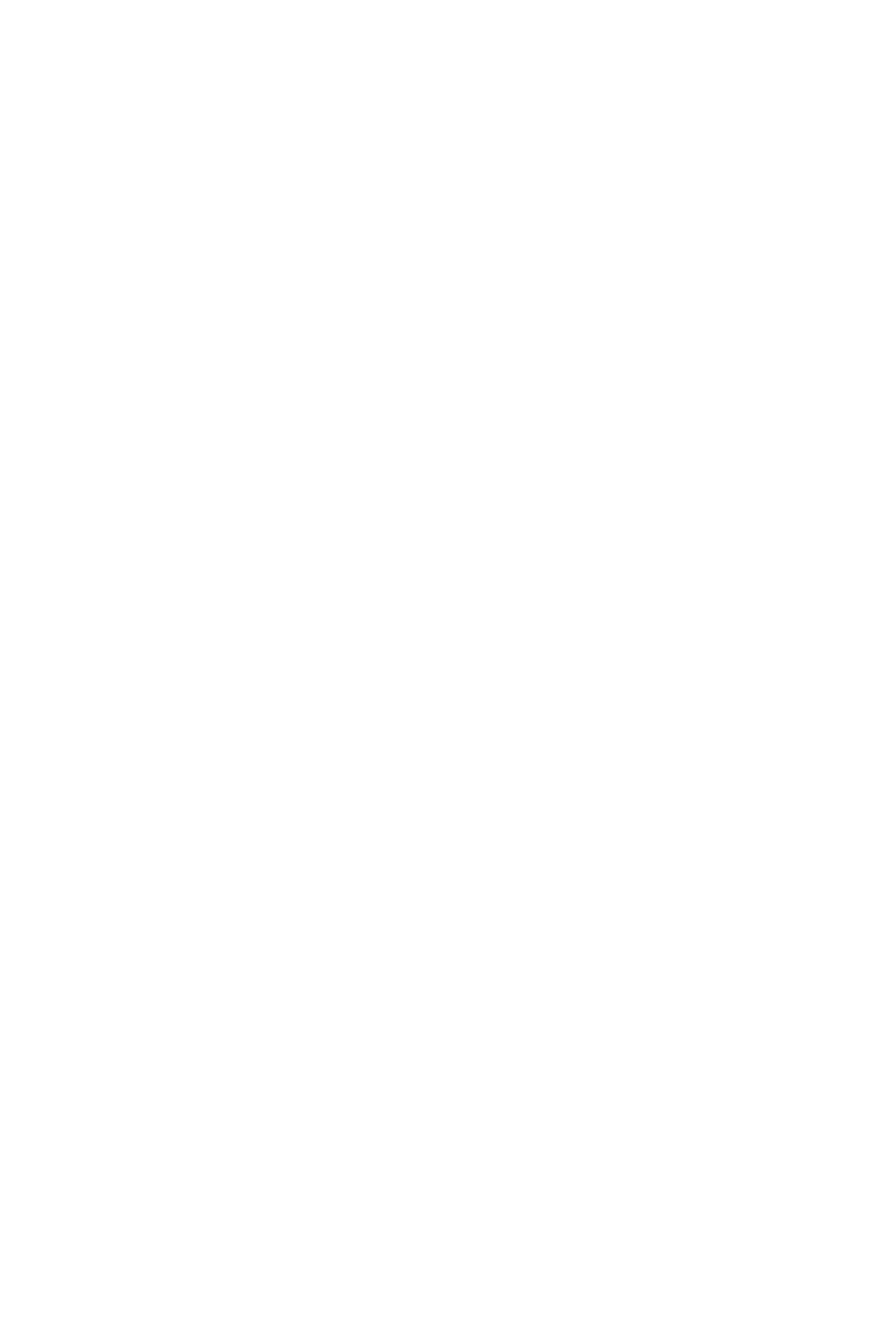
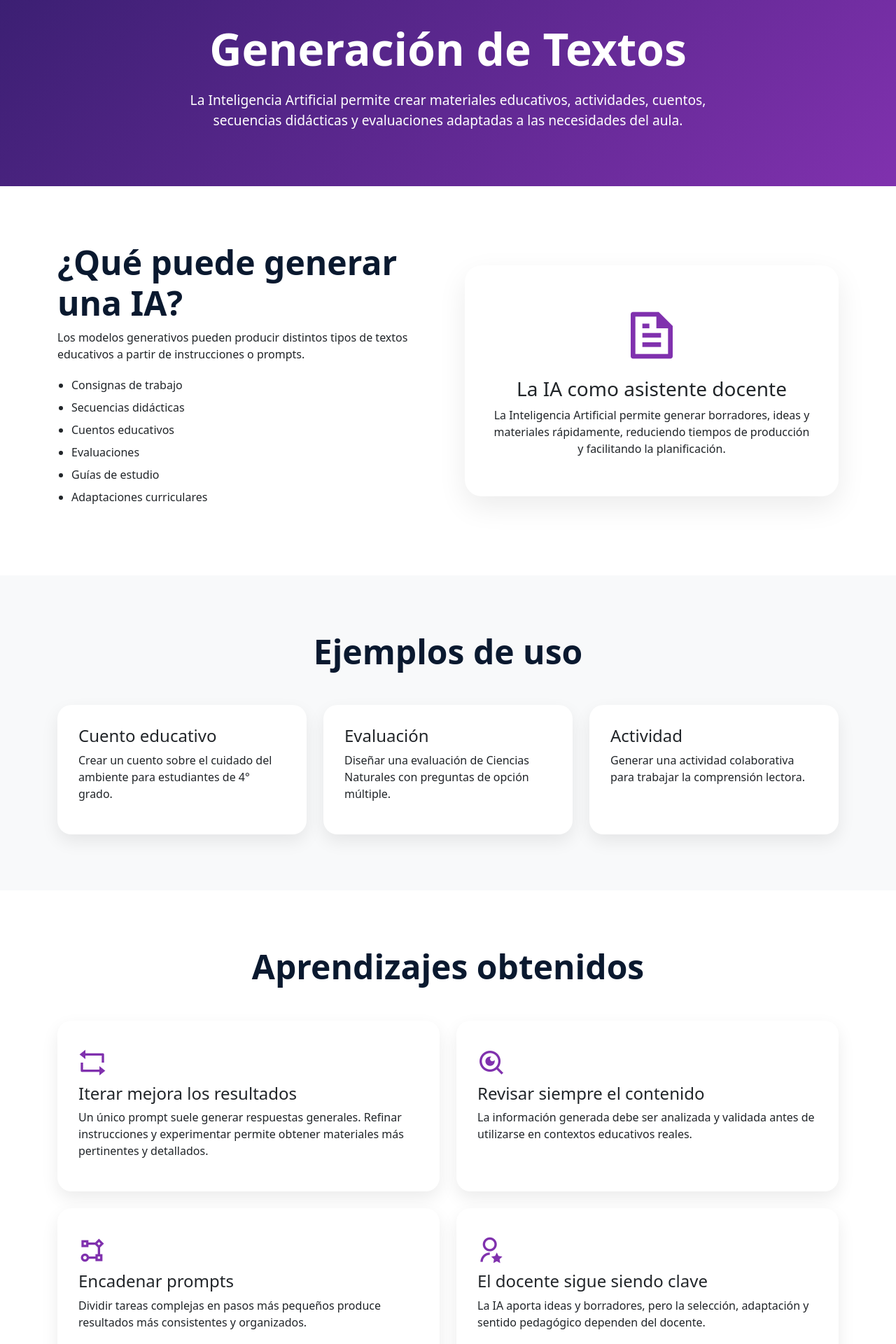
Before and after one commit to MoomieMay/grdiag, a React (Vite) app: page /textos in a window 1280 px wide. Before the commit this address had no page. Shown: the part 200-2120 px from the top of the page at 70% size. Before the commit the page ends 800 px from the top, so only its background shows below. Built offline with nearby package versions, Linux system fonts and the light colour scheme.

Commit message:
feat: add Textos page with educational content and styling

```diff
--- a/src/App.css
+++ b/src/App.css
@@ -291,3 +291,84 @@ a{
     margin:0;
     line-height:1.8;
 }
+
+/** TEXTOS **/
+.page-header{
+    padding:120px 0 80px;
+    background:linear-gradient(
+        135deg,
+        var(--violet),
+        var(--purple)
+    );
+    color:white;
+    text-align:center;
+}
+
+.page-header h1{
+    font-size:4rem;
+    font-weight:700;
+    margin:20px 0;
+}
+
+.page-header p{
+    max-width:800px;
+    margin:auto;
+    font-size:1.2rem;
+}
+
+.page-tag{
+    background:rgba(255,255,255,.2);
+    padding:10px 18px;
+    border-radius:50px;
+}
+
+.text-list{
+    padding-left:20px;
+    line-height:2;
+}
+
+.highlight-card{
+    background:white;
+    border-radius:24px;
+    padding:40px;
+    text-align:center;
+    box-shadow:0 15px 40px rgba(0,0,0,.08);
+}
+
+.highlight-card i{
+    font-size:5rem;
+    color:var(--purple);
+}
+
+.example-card{
+    background:white;
+    padding:30px;
+    border-radius:20px;
+    height:100%;
+    box-shadow:0 10px 25px rgba(0,0,0,.08);
+}
+
+.lesson-card{
+    background:white;
+    padding:30px;
+    border-radius:20px;
+    height:100%;
+    box-shadow:0 10px 25px rgba(0,0,0,.08);
+}
+
+.lesson-card i{
+    font-size:2.5rem;
+    color:var(--purple);
+    margin-bottom:15px;
+}
+
+.cta-textos{
+    padding:100px 0;
+    text-align:center;
+    background:linear-gradient(
+        135deg,
+        var(--purple),
+        var(--pink)
+    );
+    color:white;
+}
--- a/src/pages/Textos.jsx
+++ b/src/pages/Textos.jsx
@@ -1,9 +1,219 @@
-import React from 'react'
+import { Link } from "react-router-dom";
 
 function Textos() {
   return (
-    <div>Textos</div>
-  )
+    <>
+      <section className="page-header">
+        <div className="container">
+          <h1>
+            Generación de Textos
+          </h1>
+
+          <p>
+            La Inteligencia Artificial permite crear materiales educativos,
+            actividades, cuentos, secuencias didácticas y evaluaciones
+            adaptadas a las necesidades del aula.
+          </p>
+        </div>
+      </section>
+
+      <section className="section">
+        <div className="container">
+          <div className="row g-5 align-items-center">
+            <div className="col-lg-6">
+              <h2 className="section-title">
+                ¿Qué puede generar una IA?
+              </h2>
+
+              <p>
+                Los modelos generativos pueden producir distintos tipos
+                de textos educativos a partir de instrucciones o prompts.
+              </p>
+
+              <ul className="text-list">
+                <li>Consignas de trabajo</li>
+                <li>Secuencias didácticas</li>
+                <li>Cuentos educativos</li>
+                <li>Evaluaciones</li>
+                <li>Guías de estudio</li>
+                <li>Adaptaciones curriculares</li>
+              </ul>
+
+            </div>
+
+            <div className="col-lg-6">
+
+              <div className="highlight-card">
+                <i className="ri-file-text-line"></i>
+
+                <h3>
+                  La IA como asistente docente
+                </h3>
+
+                <p>
+                  La Inteligencia Artificial permite generar borradores,
+                  ideas y materiales rápidamente, reduciendo tiempos de
+                  producción y facilitando la planificación.
+                </p>
+              </div>
+
+            </div>
+
+          </div>
+
+        </div>
+      </section>
+
+      <section className="section bg-light">
+        <div className="container">
+
+          <div className="text-center mb-5">
+            <h2 className="section-title">
+              Ejemplos de uso
+            </h2>
+          </div>
+
+          <div className="row g-4">
+
+            <div className="col-lg-4">
+              <div className="example-card">
+
+                <h4>Cuento educativo</h4>
+
+                <p>
+                  Crear un cuento sobre el cuidado del ambiente para
+                  estudiantes de 4° grado.
+                </p>
+
+              </div>
+            </div>
+
+            <div className="col-lg-4">
+              <div className="example-card">
+
+                <h4>Evaluación</h4>
+
+                <p>
+                  Diseñar una evaluación de Ciencias Naturales con
+                  preguntas de opción múltiple.
+                </p>
+
+              </div>
+            </div>
+
+            <div className="col-lg-4">
+              <div className="example-card">
+
+                <h4>Actividad</h4>
+
+                <p>
+                  Generar una actividad colaborativa para trabajar la
+                  comprensión lectora.
+                </p>
+
+              </div>
+            </div>
+
+          </div>
+
+        </div>
+      </section>
+
+      <section className="section">
+        <div className="container">
+
+          <div className="text-center mb-5">
+
+            <h2 className="section-title">
+              Aprendizajes obtenidos
+            </h2>
+
+          </div>
+
+          <div className="row g-4">
+
+            <div className="col-md-6">
+              <div className="lesson-card">
+
+                <i className="ri-repeat-line"></i>
+
+                <h4>Iterar mejora los resultados</h4>
+
+                <p>
+                  Un único prompt suele generar respuestas generales.
+                  Refinar instrucciones y experimentar permite obtener
+                  materiales más pertinentes y detallados.
+                </p>
+
+              </div>
+            </div>
+
+            <div className="col-md-6">
+              <div className="lesson-card">
+
+                <i className="ri-search-eye-line"></i>
+
+                <h4>Revisar siempre el contenido</h4>
+
+                <p>
+                  La información generada debe ser analizada y validada
+                  antes de utilizarse en contextos educativos reales.
+                </p>
+
+              </div>
+            </div>
+
+            <div className="col-md-6">
+              <div className="lesson-card">
+
+                <i className="ri-flow-chart"></i>
+
+                <h4>Encadenar prompts</h4>
+
+                <p>
+                  Dividir tareas complejas en pasos más pequeños produce
+                  resultados más consistentes y organizados.
+                </p>
+
+              </div>
+            </div>
+
+            <div className="col-md-6">
+              <div className="lesson-card">
+
+                <i className="ri-user-star-line"></i>
+
+                <h4>El docente sigue siendo clave</h4>
+
+                <p>
+                  La IA aporta ideas y borradores, pero la selección,
+                  adaptación y sentido pedagógico dependen del docente.
+                </p>
+
+              </div>
+            </div>
+
+          </div>
+
+        </div>
+      </section>
+
+      <section className="cta-textos">
+        <div className="container text-center">
+
+          <h2>
+            La IA no reemplaza al docente
+          </h2>
+
+          <p>
+            Funciona como una herramienta de apoyo para potenciar la
+            creatividad, optimizar tiempos y ampliar posibilidades.
+          </p>
+
+        </div>
+      </section>
+    </>
+  );
 }
 
-export default Textos
+export default Textos;
--- a/src/routes/AppRouter.jsx
+++ b/src/routes/AppRouter.jsx
@@ -2,6 +2,7 @@ import { BrowserRouter, Routes, Route } from "react-router-dom";
 
 import Home from "../pages/Home";
 import MainLayout from "../layouts/MainLayout";
+import Textos from "../pages/Textos";
 
 function AppRouter() {
   return (
@@ -9,6 +10,7 @@ function AppRouter() {
       <Routes>
         <Route element={<MainLayout />}>
           <Route path="/" element={<Home />} />
+          <Route path="/textos" element={<Textos />} />
         </Route>
       </Routes>
     </BrowserRouter>
```
